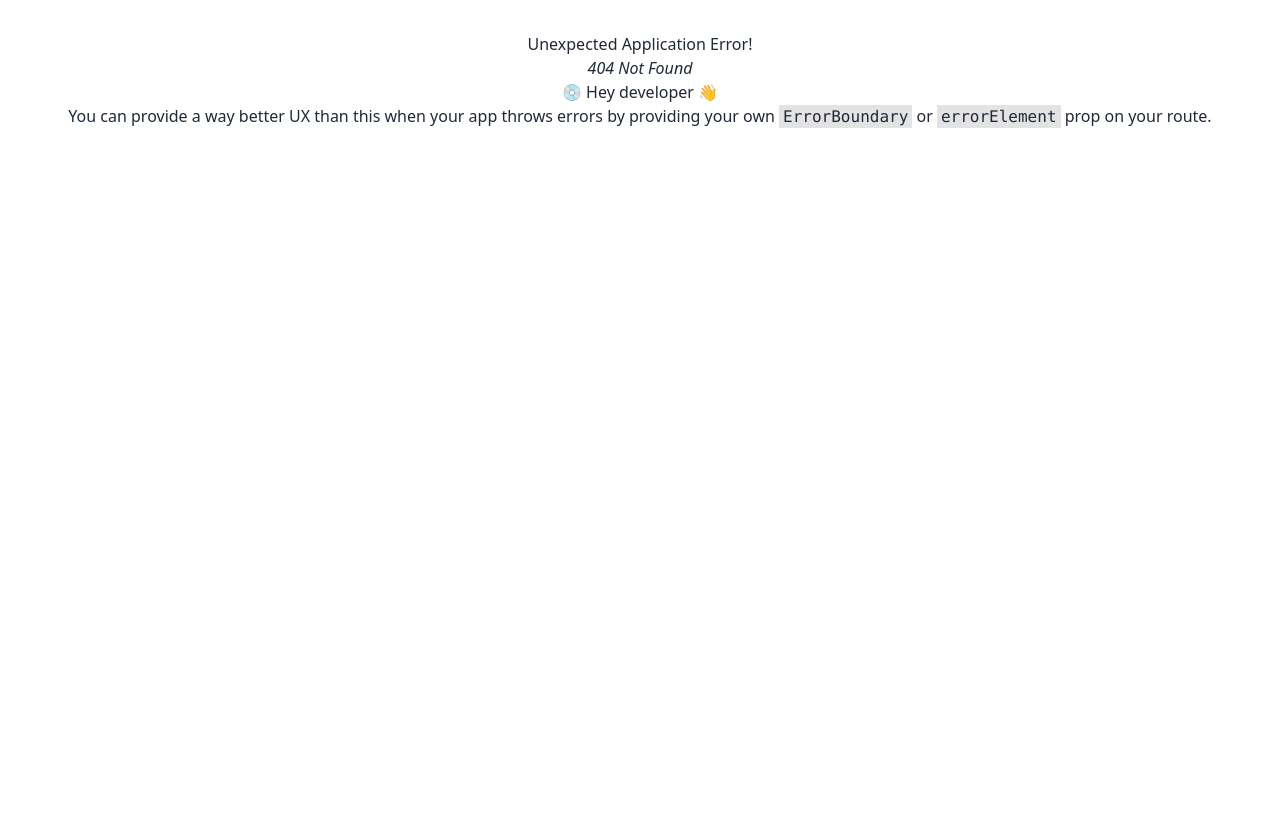
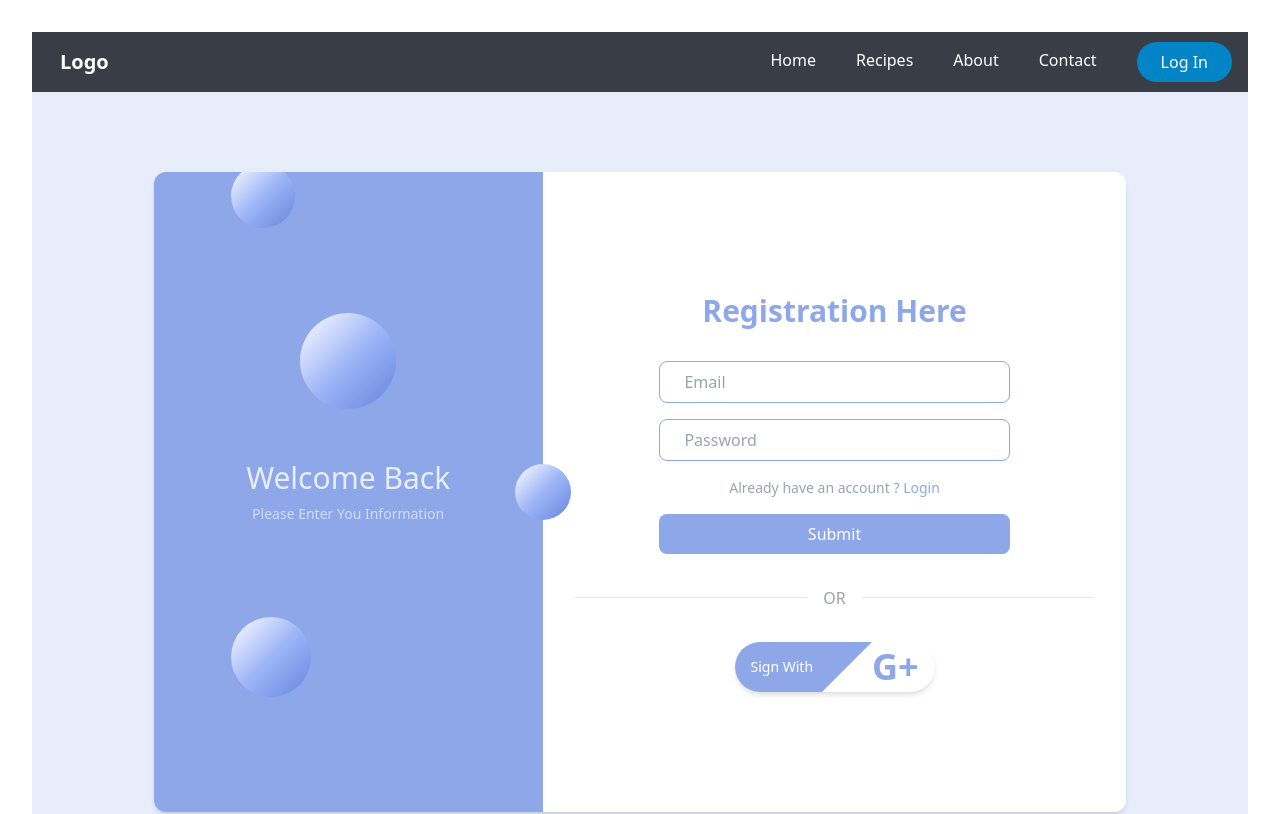
Before and after one commit to chamakkarmakar/recipe-app, a React (Vite) app: page /register in a window 1280 px wide. Before the commit this address had no page. Shown: the top 814 px of the page. Built offline with nearby package versions, Linux system fonts and the light colour scheme.

Commit message:
login & registration pg created

```diff
--- /dev/null
+++ b/src/Components/SignInUp/Login.jsx
@@ -0,0 +1,46 @@
+import React from 'react'
+import { Link } from 'react-router-dom'
+
+const Login = () => {
+  return (
+    <div className="flex h-screen items-center justify-center bg-[#8EA7E9]/20 p-6 md:p-0">
+    <div className="flex h-full w-full overflow-hidden rounded-xl shadow-md  md:h-[90%] md:w-[80%] lg:h-[80%]">
+        {/* register design side  */}
+        <div className="relative hidden h-full items-center justify-center bg-[#8EA7E9] md:flex md:w-[60%] lg:w-[40%]">
+            <div className="absolute -top-2 left-[20%] h-16 w-16 rounded-full bg-gradient-to-br  from-white via-[#9eb6f8] to-[#6585dd]"></div>
+            <div className="absolute bottom-[18%] left-[20%] h-20 w-20 rounded-full bg-gradient-to-br  from-white via-[#9eb6f8] to-[#6585dd]"></div>
+            <div className="absolute -right-7 top-[50%] h-14 w-14 -translate-y-1/2 rounded-full bg-gradient-to-br from-white via-[#9eb6f8] to-[#6585dd] transition-all"></div>
+            <div className="absolute left-[50%] top-[22%] h-24 w-24 -translate-x-1/2 rounded-full  bg-gradient-to-br from-white via-[#9eb6f8] to-[#6585dd]"></div>
+            <div className="space-y-2 text-center">
+                <h2 className="text-3xl font-medium text-white/80 ">Welcome Back</h2>
+                <p className="animate-pulse text-sm text-white/60">Please Enter You Information</p>
+            </div>
+        </div>
+        {/* input side  */}
+        <div className="flex w-full flex-col justify-center bg-white py-10 lg:w-[60%]">
+            <h2 className="pb-8 text-center text-3xl font-bold text-[#8EA7E9]">Login Here</h2>
+            <form className="flex  w-full flex-col items-center justify-center gap-4">
+                <input className="w-[80%] rounded-lg border border-[#8EA7E9] px-6 py-2 focus:outline-none focus:ring-2 focus:ring-[#8EA7E9]/50 md:w-[60%]" type="email" placeholder="Email" name="email"/>
+                <input className="w-[80%] rounded-lg border border-[#8EA7E9] px-6 py-2 focus:outline-none focus:ring-2 focus:ring-[#8EA7E9]/50 md:w-[60%]" type="password" placeholder="Password" name="password"/>
+                <p className="text-[14px] text-gray-400">Do not have an account ? <Link to="/register" className="text-[#8EA7E9] ">Create one</Link></p>
+                <input className="w-[80%] rounded-lg bg-[#8EA7E9] cursor-pointer px-6 py-2 font-medium text-white md:w-[60%]" type="submit" />
+            </form>
+            {/* divider  */}
+            <div className="my-8 flex items-center px-8">
+                <hr className="flex-1" />
+                <div className="mx-4 text-gray-400">OR</div>
+                <hr className="flex-1" />
+            </div>
+            {/* sign with google */}
+            <div className="mx-auto flex h-[50px] w-[200px] items-center overflow-hidden rounded-full cursor-pointer shadow-md duration-300 hover:scale-95 hover:shadow">
+                <div className="flex h-full w-[50%] items-center bg-[#8EA7E9] pl-4 text-sm text-white">Sign With</div>
+                <span className="right-0 top-0 h-0 w-0 -rotate-90 border-b-[50px] border-r-[50px] border-b-transparent border-r-[#8EA7E9] group-hover:hidden"></span>
+                <span className="pr-4 text-4xl font-bold text-[#8EA7E9]">G+</span>
+            </div>
+        </div>
+    </div>
+</div>
+  )
+}
+
+export default Login
--- /dev/null
+++ b/src/Components/SignInUp/Register.jsx
@@ -0,0 +1,46 @@
+import React from 'react'
+import { Link } from 'react-router-dom'
+
+const Register = () => {
+  return (
+    <div className="flex h-screen items-center justify-center bg-[#8EA7E9]/20 p-6 md:p-0">
+    <div className="flex h-full w-full overflow-hidden rounded-xl shadow-md  md:h-[90%] md:w-[80%] lg:h-[80%]">
+        {/* register design side  */}
+        <div className="relative hidden h-full items-center justify-center bg-[#8EA7E9] md:flex md:w-[60%] lg:w-[40%]">
+            <div className="absolute -top-2 left-[20%] h-16 w-16 rounded-full bg-gradient-to-br  from-white via-[#9eb6f8] to-[#6585dd]"></div>
+            <div className="absolute bottom-[18%] left-[20%] h-20 w-20 rounded-full bg-gradient-to-br  from-white via-[#9eb6f8] to-[#6585dd]"></div>
+            <div className="absolute -right-7 top-[50%] h-14 w-14 -translate-y-1/2 rounded-full bg-gradient-to-br from-white via-[#9eb6f8] to-[#6585dd] transition-all"></div>
+            <div className="absolute left-[50%] top-[22%] h-24 w-24 -translate-x-1/2 rounded-full  bg-gradient-to-br from-white via-[#9eb6f8] to-[#6585dd]"></div>
+            <div className="space-y-2 text-center">
+                <h2 className="text-3xl font-medium text-white/80 ">Welcome Back</h2>
+                <p className="animate-pulse text-sm text-white/60">Please Enter You Information</p>
+            </div>
+        </div>
+        {/* input side  */}
+        <div className="flex w-full flex-col justify-center bg-white py-10 lg:w-[60%]">
+            <h2 className="pb-8 text-center text-3xl font-bold text-[#8EA7E9]">Registration Here</h2>
+            <form className="flex  w-full flex-col items-center justify-center gap-4">
+                <input className="w-[80%] rounded-lg border border-[#8EA7E9] px-6 py-2 focus:outline-none focus:ring-2 focus:ring-[#8EA7E9]/50 md:w-[60%]" type="email" placeholder="Email" name="email"/>
+                <input className="w-[80%] rounded-lg border border-[#8EA7E9] px-6 py-2 focus:outline-none focus:ring-2 focus:ring-[#8EA7E9]/50 md:w-[60%]" type="password" placeholder="Password" name="password"/>
+                <p className="text-[14px] text-gray-400">Already have an account ? <Link to="/login" className="text-[#8EA7E9] ">Login</Link></p>
+                <input className="w-[80%] rounded-lg bg-[#8EA7E9] cursor-pointer px-6 py-2 font-medium text-white md:w-[60%]" type="submit" />
+            </form>
+            {/* divider  */}
+            <div className="my-8 flex items-center px-8">
+                <hr className="flex-1" />
+                <div className="mx-4 text-gray-400">OR</div>
+                <hr className="flex-1" />
+            </div>
+            {/* sign with google */}
+            <div className="mx-auto flex h-[50px] w-[200px] cursor-pointer items-center overflow-hidden rounded-full shadow-md duration-300 hover:scale-95 hover:shadow">
+                <div className="flex h-full w-[50%] items-center bg-[#8EA7E9] pl-4 text-sm text-white">Sign With</div>
+                <span className="right-0 top-0 h-0 w-0 -rotate-90 border-b-[50px] border-r-[50px] border-b-transparent border-r-[#8EA7E9] group-hover:hidden"></span>
+                <span className="pr-4 text-4xl font-bold text-[#8EA7E9]">G+</span>
+            </div>
+        </div>
+    </div>
+</div>
+  )
+}
+
+export default Register
--- a/src/Components/home/NavBar.jsx
+++ b/src/Components/home/NavBar.jsx
@@ -1,4 +1,5 @@
 import React, { useEffect, useRef, useState } from 'react'
+import { Link } from 'react-router-dom';
 
 const NavBar = () => {
     const [dropDownState, setDropDownState] = useState(false);
@@ -20,23 +21,23 @@
     return (
         <nav className="flex items-center justify-between bg-[#393E46] px-4 py-2 text-white">
             <div className="scale-100 cursor-pointer rounded-2xl px-3 py-2 text-xl font-semibold text-white transition-all duration-200 hover:scale-110">
-                <h2>Logo</h2>
+                <h2><Link to="/">Logo</Link></h2>
             </div>
             <ul className="hidden items-center justify-between gap-10 md:flex">
-                <li className="group flex  cursor-pointer flex-col">
-                    Home<span className="mt-[2px] h-[3px] w-[0px] rounded-full bg-sky-500 transition-all duration-300 group-hover:w-full"></span>
+                <li className="group flex  cursor-pointer flex-col"><Link to="/">Home</Link>
+                    <span className="mt-[2px] h-[3px] w-[0px] rounded-full bg-sky-500 transition-all duration-300 group-hover:w-full"></span>
                 </li>
                 <li className="group flex  cursor-pointer flex-col">
-                    Services<span className="mt-[2px] h-[3px]  w-[0px] rounded-full bg-sky-500 transition-all duration-300 group-hover:w-full"></span>
+                <Link to="/recipes">Recipes</Link><span className="mt-[2px] h-[3px]  w-[0px] rounded-full bg-sky-500 transition-all duration-300 group-hover:w-full"></span>
                 </li>
                 <li className="group flex  cursor-pointer flex-col">
-                    About<span className="mt-[2px] h-[3px]  w-[0px] rounded-full bg-sky-500 transition-all duration-300 group-hover:w-full"></span>
+                <Link to="/about">About</Link><span className="mt-[2px] h-[3px]  w-[0px] rounded-full bg-sky-500 transition-all duration-300 group-hover:w-full"></span>
                 </li>
                 <li className="group flex  cursor-pointer flex-col">
-                    Contact<span className="mt-[2px] h-[3px]  w-[0px] rounded-full bg-sky-500 transition-all duration-300 group-hover:w-full"></span>
+                <Link to="/contact">Contact</Link><span className="mt-[2px] h-[3px]  w-[0px] rounded-full bg-sky-500 transition-all duration-300 group-hover:w-full"></span>
                 </li>
                 <li className="group flex  cursor-pointer flex-col">
-                    <button className="rounded-full bg-sky-600 px-6 py-2 text-white transition-all duration-300 hover:scale-90">Log In</button>
+                    <button className="rounded-full bg-sky-600 px-6 py-2 text-white transition-all duration-300 hover:scale-90"><Link to="/login">Log In</Link></button>
                 </li>
             </ul>
             <div ref={dropDownMenuRef} onClick={() => setDropDownState(!dropDownState)} className="relative flex transition-transform md:hidden">
@@ -44,16 +45,16 @@
                 {dropDownState && (
                     <ul className=" z-10  gap-2  bg-[#393E46]  absolute right-0 top-11 flex w-[200px] flex-col  rounded-lg   text-base ">
                         <li className="cursor-pointer  px-6 py-2 text-white rounded-t-lg hover:bg-sky-600 ">
-                            Home
+                        <Link to="/">Home</Link>
                         </li>
                         <li className="cursor-pointer  px-6 py-2 text-white hover:bg-sky-600 ">
-                            Services
+                        <Link to="/recipes">Recipes</Link>
                         </li>
                         <li className="cursor-pointer  px-6 py-2 text-white hover:bg-sky-600 ">
-                            About
+                        <Link to="/about">About</Link>
                         </li>
                         <li className="cursor-pointer  px-6 py-2 text-white hover:bg-sky-600 ">
-                            Contact
+                        <Link to="/contact">Contact</Link>
                         </li>
                         <li className="cursor-pointer  px-6 py-2 text-white hover:bg-sky-600 ">
                             <button className="rounded-full bg-sky-600 px-6 py-2 text-white transition-all duration-300 hover:scale-90">Log In</button>
```
Also changed, not shown: src/Routes/routes.jsx (+14 -1 lines).
